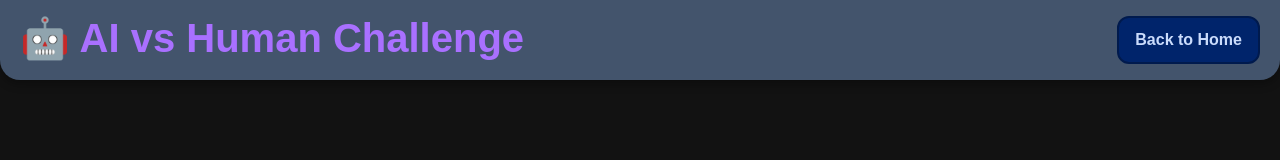
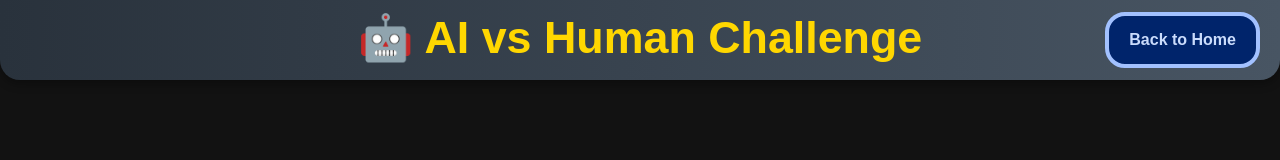
Before and after one commit to rushabhmane2004/crisis_managment_game, a React (Vite) app: page /ai-vs-human in a window 1280 px wide. Shown: the top 160 px of the page. Built offline with nearby package versions, Linux system fonts and the light colour scheme; no server answers; sample sign-in values are in the browser's storage.

Commit message:
Your update message

```diff
--- a/src/components/Multiplayer.css
+++ b/src/components/Multiplayer.css
@@ -12,7 +12,7 @@
   overflow: hidden;
 }
 
-.header {
+.multiplayer-page .header {
   width: 100%;
   padding: 20px;
   background: linear-gradient(to right, #29323c, #485563);
@@ -25,22 +25,26 @@
   box-shadow: 0 4px 10px rgba(0, 0, 0, 0.3);
 }
 
-.page-title {
+.multiplayer-page .page-title {
   font-size: 2.8rem;
-  color: #ffffff;
+  color: #FFD700; /* Already gold */
   margin-bottom: 5px;
   font-weight: 700;
+  position: absolute;
+  left: 50%;
+  transform: translateX(-50%);
 }
 
-.back-button {
+.multiplayer-page .back-button {
   padding: 12px 20px;
   background: #00246B;
   color: #CADCFC;
-  border: 2px solid #001A4D;
+  border: 4px solid #a2c1ff;
   cursor: pointer;
   font-size: 1rem;
   transition: background-color 0.3s;
-  border-radius: 5px;
+  border-radius: 20px;
+  margin-left: auto;
 }
 
 .back-button:hover {
@@ -107,6 +111,10 @@
   font-size: 1.2rem;
   text-align: left;
   transition: background 0.3s, transform 0.2s;
+  outline: none;
+}
+.option-button:focus {
+  outline: none; /* 👈 Ensures no border on keyboard focus too */
 }
 
 .option-button:hover {
--- a/src/components/SinglePlayer.css
+++ b/src/components/SinglePlayer.css
@@ -5,11 +5,16 @@
   background-color: #1e293b;
   padding: 1rem 2rem;
   color: #39c6bf;
+  position: relative; /* Add this */
 }
 
 .page-title {
   font-size: 2rem;
   font-weight: bold;
+  color: #FFD700; /* Changed to gold */
+  position: absolute; /* Add this */
+  left: 50%; /* Add this */
+  transform: translateX(-50%); /* Add this */
 }
 
 .back-button {
@@ -19,6 +24,7 @@
   border: 1px solid #39c6bf;
   border-radius: 3px;
   cursor: pointer;
+  margin-left: auto; /* Ensures button stays on the right */
 }
 
 .back-button:hover {
@@ -74,6 +80,10 @@
   cursor: pointer;
   font-weight: bold;
   transition: all 0.3s ease-in-out;
+  outline: none;
+}
+.option-button:focus {
+  outline: none; /* 👈 Ensures no border on keyboard focus too */
 }
 
 .option-button:hover {
```
Also changed, not shown: 1 other file (tests, documents, lock files or other folders).
